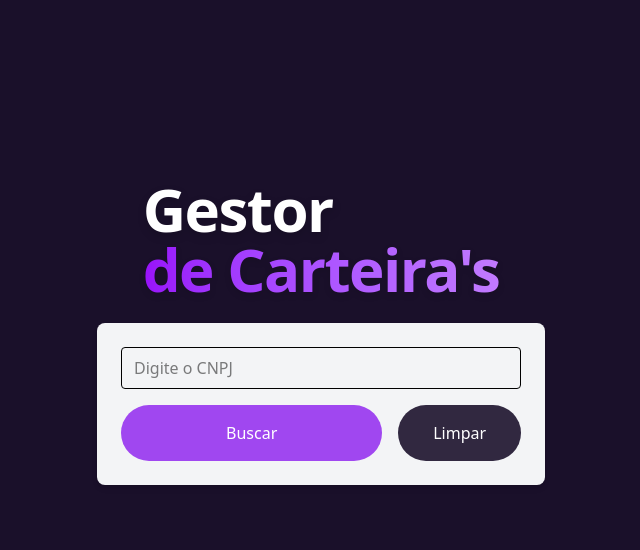
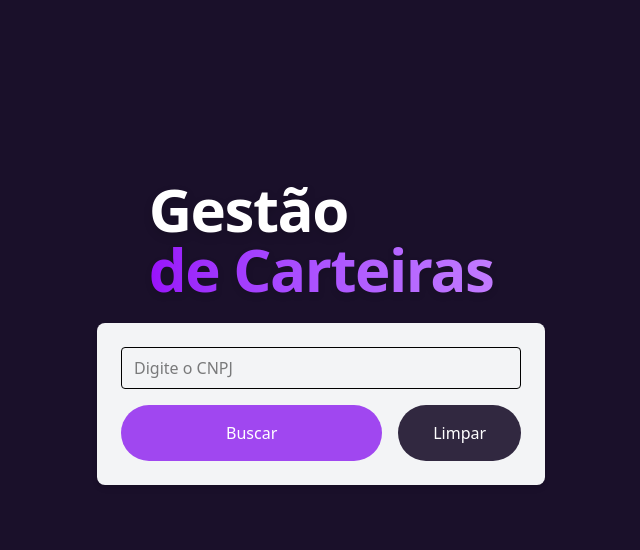
Before and after one commit to arthuurgab/carteiras_pesquisar, a Django app: page /consulta-cnpj/ in a window 1280 px wide. Shown: the part 64-614 px from the top of the page, without its empty margins (319-959 px from the left). Run offline with Django 5.2, Linux system fonts and the light colour scheme.

Commit message:
chore: estrutura principal finalizada

```diff
--- a/consultar/models.py
+++ b/consultar/models.py
@@ -6,6 +6,7 @@ class Detalhes(models.Model):
     filial = models.CharField(max_length=50, null=False)
     unidade = models.CharField(max_length=50, null=False)
     cliente = models.CharField(max_length=120)
+    M = models.CharField(max_length=100, null=True, blank=True)
 
     class Meta:
         db_table = 'detalhes'
--- a/consultar/templates/detalhes.html
+++ b/consultar/templates/detalhes.html
@@ -7,35 +7,30 @@
         <script src="https://cdn.jsdelivr.net/npm/@tailwindcss/browser@4"></script>
         <title>Buscador</title>
     </head>
-
     <body class="min-h-screen flex flex-col" style="background-color: #1a102a;">
         <nav class="w-full py-3 px-6 flex items-center justify-between" style="background-color: #110b19;">
             <div class="flex items-center">
                 <img src="{% static 'logo/Logo Tex 3 Branca.png' %}" alt="Logo Vivo & Tex3" class="h-10 w-auto">
             </div>
         </nav>
-
         <div class="flex-1 flex flex-col items-center justify-center p-4">
             <h2 class="text-6xl font-extrabold mb-6 tracking-tight select-none">
                 <span class="text-white drop-shadow-lg">
-                    Gestor
+                    Gestão
                 </span>
                 <br>
                 <span class="bg-gradient-to-r from-purple-600 to-purple-400 text-transparent bg-clip-text drop-shadow-md">
-                    de Carteira's
+                    de Carteiras
                 </span>
             </h2>
-
             <form method="POST" class="w-full max-w-md bg-gray-100 shadow-md rounded-lg p-6 flex flex-col items-center gap-4">
                 {% csrf_token %}
-
                 <input
                     type="text"
                     name="cnpj"
                     placeholder="Digite o CNPJ"
                     class="w-full border px-3 py-2 rounded focus:ring focus:ring-blue-300"
                 >
-
                 <div class="grid grid-cols-3 gap-4 w-full">
                     <div class="col-span-2">
                         <button
@@ -44,7 +39,6 @@
                             Buscar
                         </button>
                     </div>
-
                     <div>
                         <a
                             href=""
@@ -53,15 +47,14 @@
                         </a>
                     </div>
                 </div>
-
                 {% if erro %}
                     <p class="text-red-600 text-sm text-center">{{ erro }}</p>
                 {% endif %}
             </form>
-
             {% if dados %}
                 <div class="mt-6 w-full max-w-md bg-white shadow-lg rounded-lg p-5 border">
                     <p class="mb-2"><strong>Cliente:</strong> {{ dados.cliente }}</p>
+                    <p class="mb-2"><strong>Cliente M:</strong> {{ dados.meses }}</p>
                     <p class="mb-2"><strong>Consultor:</strong> {{ dados.consultor }}</p>
                     <p class="mb-2"><strong>Unidade:</strong> {{ dados.unidade }}</p>
                     <p><strong>Filial:</strong> {{ dados.filial }}</p>
@@ -71,7 +64,6 @@
         <footer class="w-full py-4 text-center">
             <p class="text-white text-sm font-medium">
                 © {{ data }} <span class="font-semibold">Tex3 Digital - CNPJ 16.927.395/0001-02</span>.
-
             </p>
             <p class="text-xs text-gray-300 mt-1">
                 Sistema desenvolvido exclusivamente para uso interno.
--- a/consultar/views.py
+++ b/consultar/views.py
@@ -19,6 +19,7 @@ def DetalheView(request):
                 "consultor": detalhes.consultor,
                 "unidade": detalhes.unidade,
                 "filial": detalhes.filial,
+                "meses": detalhes.M
             }
 
             request.session["dados_cnpj"] = dados
@@ -29,6 +30,4 @@ def DetalheView(request):
 
     dados = request.session.pop("dados_cnpj", None)
     erro = request.session.pop("erro_cnpj", None)
-
-    print(erro)
     return render(request, "detalhes.html", {"dados": dados, "erro": erro, "data": data})
--- a/core/settings.py
+++ b/core/settings.py
@@ -10,7 +10,7 @@ SECRET_KEY = os.getenv("SECRET_KEY")
 
 DEBUG = True
 
-ALLOWED_HOSTS = []
+ALLOWED_HOSTS = ['192.168.0.27']
 
 INSTALLED_APPS = [
     'django.contrib.admin',
```
